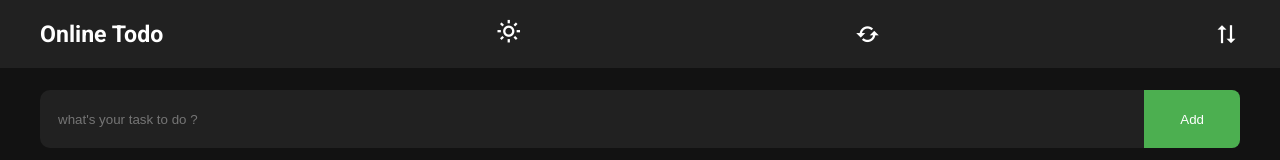
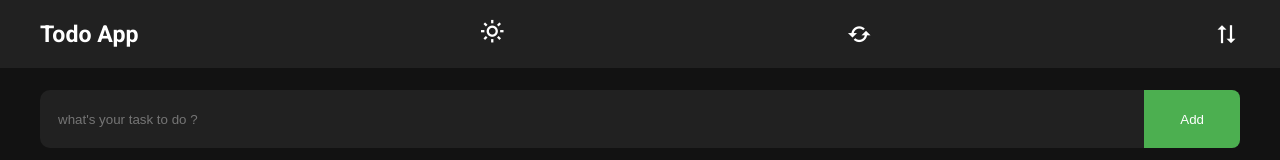
Before and after one commit to Ghassan-SkyDe/TypeScript-ToDoApp, a React (Create React App) app: page / in a window 1280 px wide. Shown: the top 160 px of the page. Built offline with nearby package versions, Linux system fonts and the light colour scheme.

Commit message:
app title changed

```diff
--- a/src/App.tsx
+++ b/src/App.tsx
@@ -35,7 +35,7 @@ const App: React.FC = () =>  {
 
       <div className="header__con">
        <header className='header'>
-         <h1 className='header__title'>Online Todo</h1>
+         <h1 className='header__title'>Todo App</h1>
          <div className="header__toggleMode" onClick={changeThemeMode}>
            {darkTheme ? <i className='bx bx-sun'></i> : <i className='bx bx-moon'></i>}
          </div>
```
